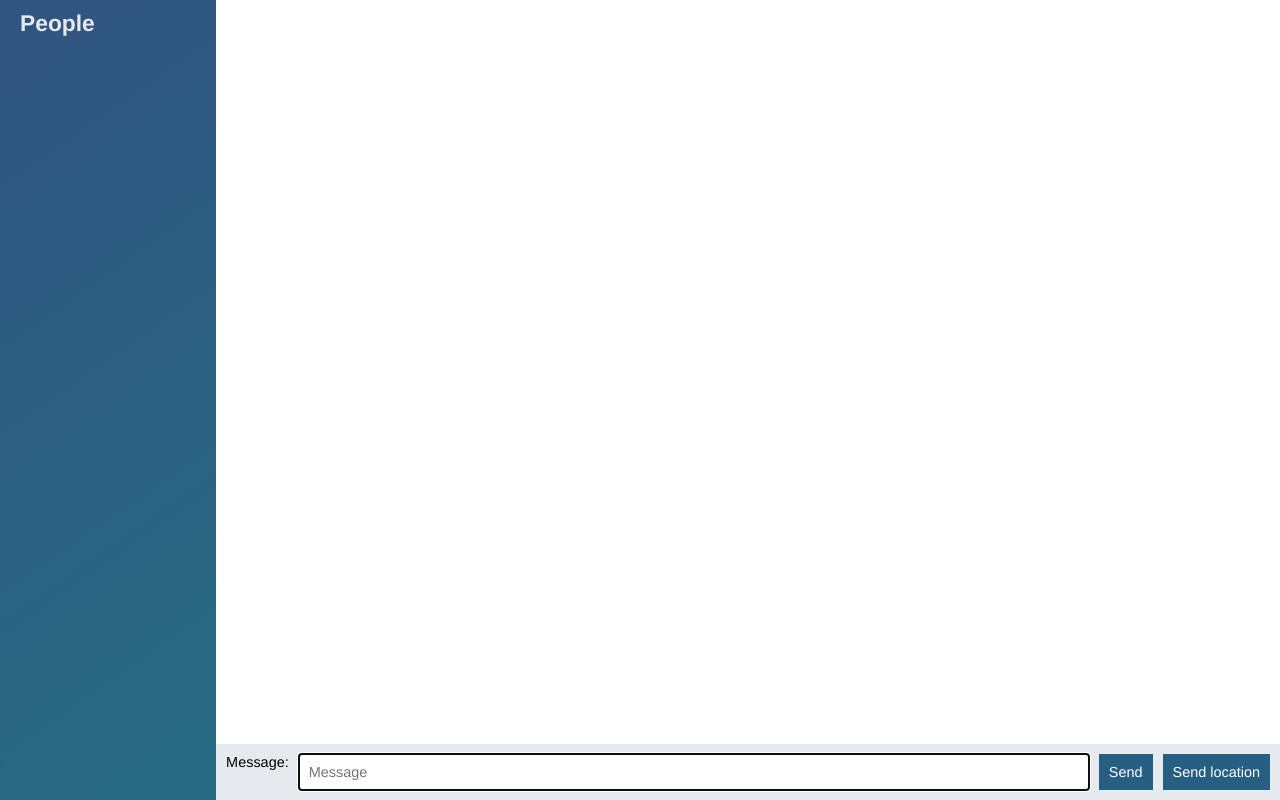
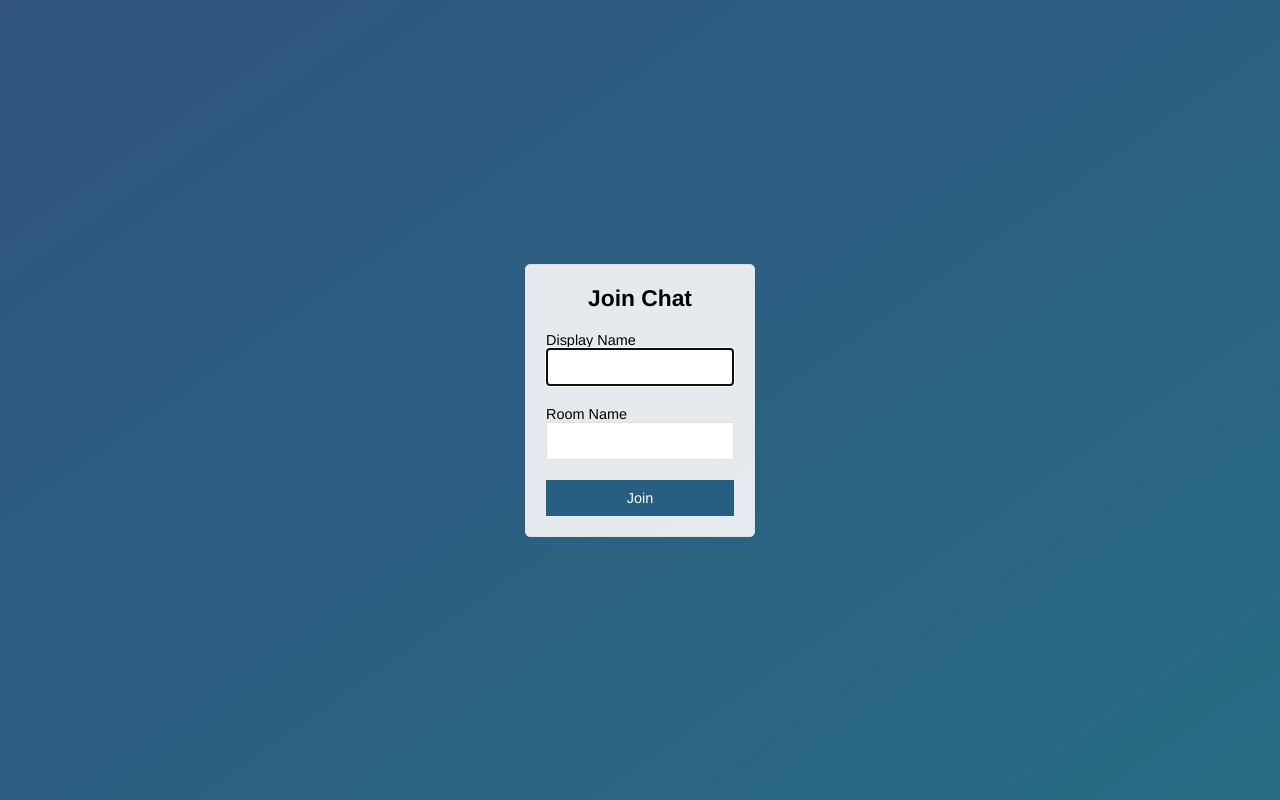
Before and after one commit to harrisonharva/node_chat_app, a website: page public/index.html in a window 1280 px wide. Drawn offline with nearby package versions, Linux system fonts and the light colour scheme; no server answers.

Commit message:
Added Join page that submits to chat.html

```diff
--- a/public/index.html
+++ b/public/index.html
@@ -2,54 +2,28 @@
 <html>
     <head>
         <meta charset="utf8"/>
+        <title>Join | Chat Application using socket.io</title>
+        <meta name="viewport" content="width=device-width, initial-scale=1, user-scalable=no" />
         <link rel="stylesheet" href="./css/style.css" />
     </head>
-    <body class="chat">
-        <div class="chat__sidebar">
-            <h3>People</h3>
-            <div id="users">
-            </div>
+    <body class="centered-form">
+        <div class="centered-form__form">
+            <form action="chat.html">
+                <div class="form-field">
+                    <h3>Join Chat</h3>
+                </div>
+                <div class="form-field">
+                    <lable for="name">Display Name</lable>
+                    <input type="text" id="name" name="name" autofocus />
+                </div>
+                <div class="form-field">
+                    <lable for="room_name">Room Name</lable>
+                    <input type="text" id="room_name" name="room" />
+                </div>
+                <div class="form-field">
+                    <button>Join</button>
+                </div>
+            </form>
         </div>
-
-        <div class="chat__main">
-            <ol id="messages" class="chat__messages"></ol>
-            <div class="chat__footer">
-                <form id="message-form" name="message-form" >
-                    <label for="message">Message:</label>
-                    <input type="text" name="message" id="message" placeholder="Message" autofocus autocomplete="off" />
-                    <button>
-                        Send
-                    </button>
-                </form>
-                <button id="send-location">Send location</button>
-            </div>
-        </div>
-        <script id="message-template" type="text/template">
-            <li class="message">
-                <div class="message__title">
-                    <h4>{{from}}</h4>
-                    <span>{{createdAt}} :</span>
-                    <div class="message__body">
-                        <p>{{text}}</p>
-                    </div>
-                </div>
-            </li>
-        </script>
-        <script id="location-message-template" type="text/template">
-            <li class="message">
-                <div class="message__title">
-                    <h4>{{from}}</h4>
-                    <span>{{createdAt}} :</span>
-                    <div class="message__body">
-                        <a target="_blank" href="{{url}}">My Current Location</a>
-                    </div>
-                </div>
-            </li>
-        </script>
-        <script src="/socket.io/socket.io.js"></script>
-        <script src="/js/libs/jquery-3.2.1.min.js"></script>
-        <script src="/js/libs/moment.js"></script>
-        <script src="/js/libs/mustache.js"></script>
-        <script src="/js/index.js"></script>
     </body>
 </html>
```
Also changed, not shown: public/chat.html (added, +57 -0 lines), public/js/chat.js (renamed from public/js/index.js).
